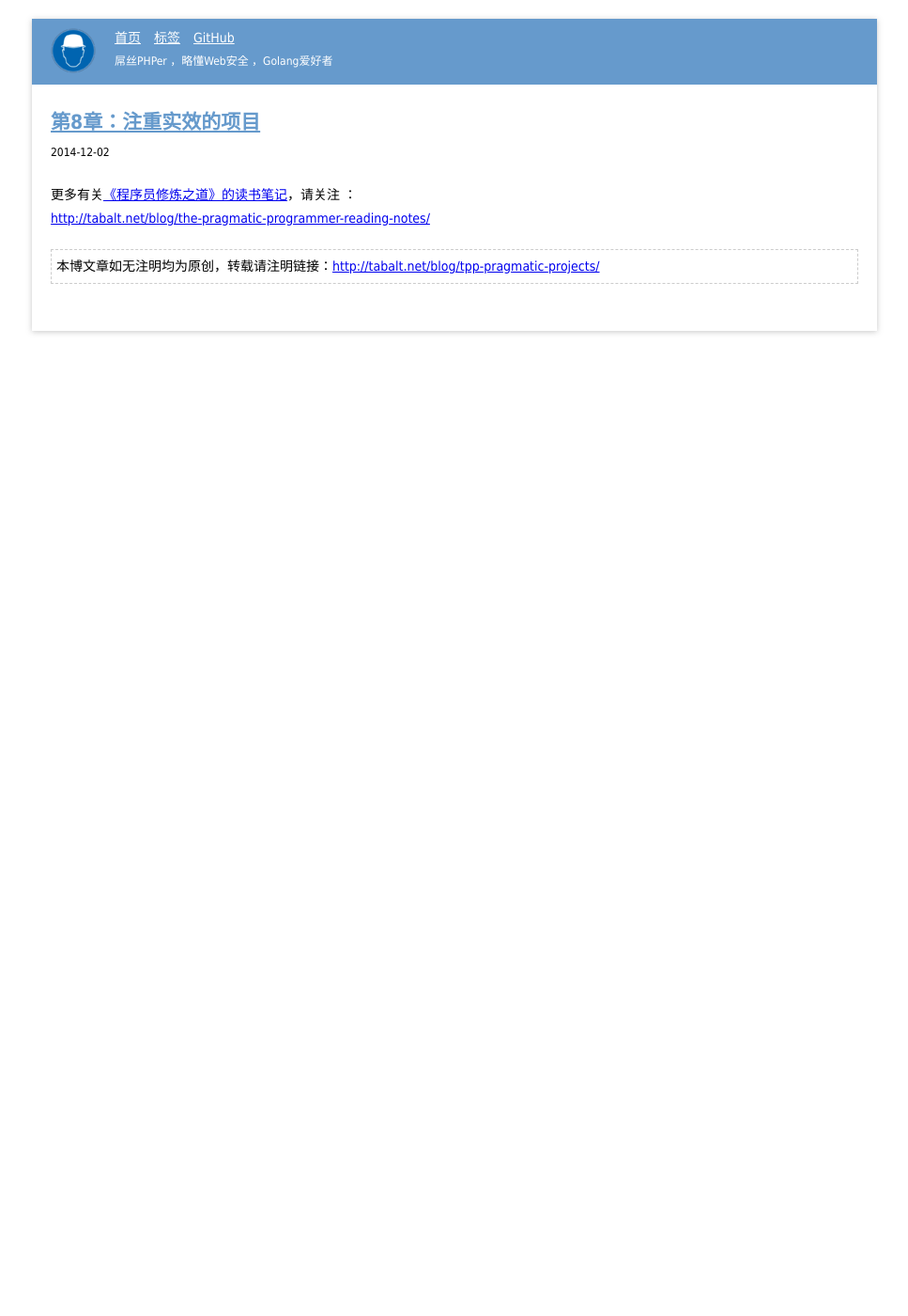
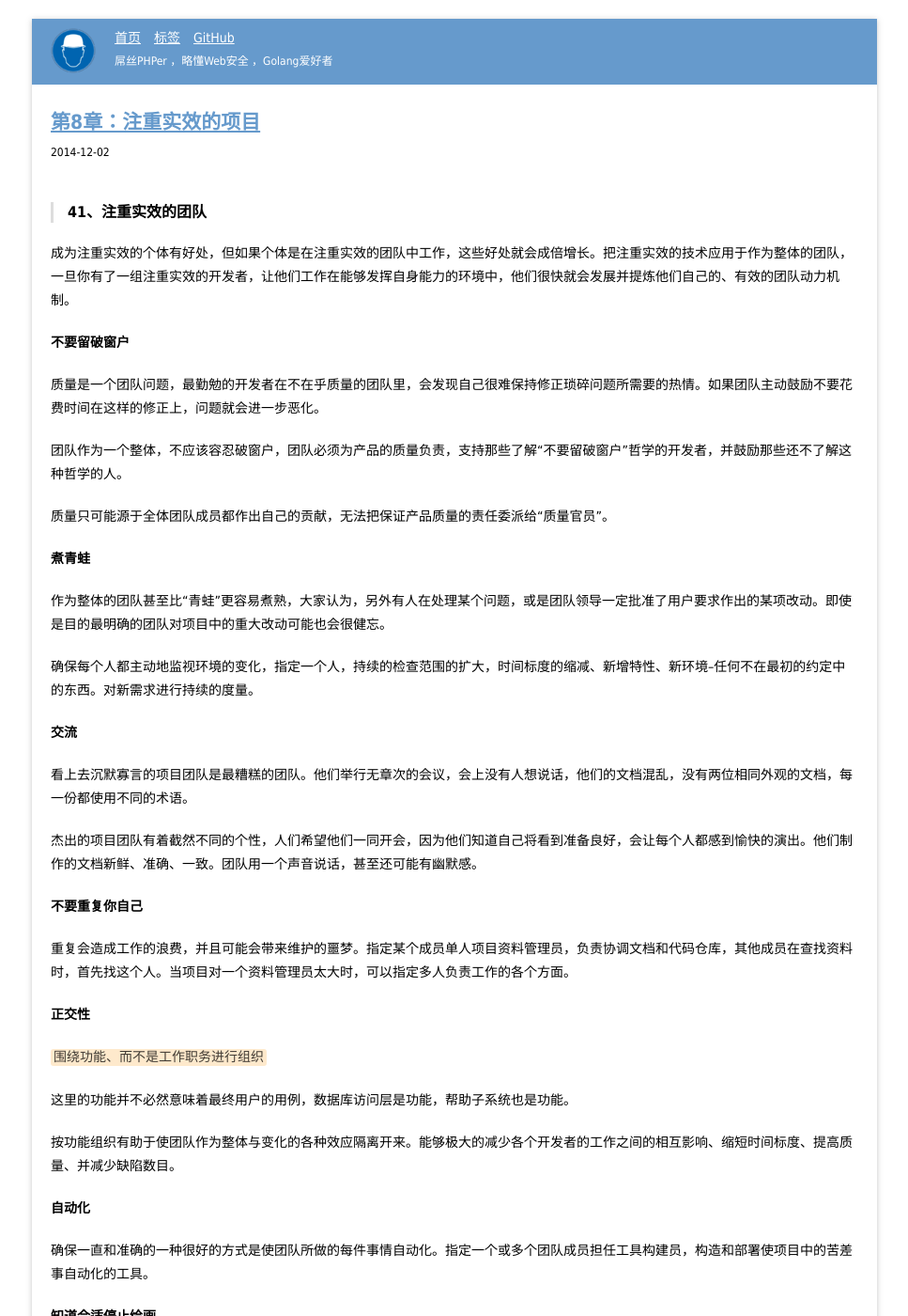
Before and after one commit to tabalt/tabalt.github.io, a Jekyll site: the page built from _posts/the-pragmatic-programmer/2014-12-02-tpp-pragmatic-projects.md, in a window 1280 px wide and 1400 px high. Shown: the whole window at 94% size, without its empty margins (156-1123 px from the left). Built offline with Jekyll 4.4.1, drawn with Linux system fonts in a browser that asks for light colours; Markdown is read by kramdown in place of the engine named in the settings; comment, search, counter and statistics services are not loaded; some of the changed text lies outside the part shown.

Commit message:
update blog

```diff
--- a/_posts/the-pragmatic-programmer/2014-12-02-tpp-pragmatic-projects.md
+++ b/_posts/the-pragmatic-programmer/2014-12-02-tpp-pragmatic-projects.md
@@ -11,6 +11,98 @@ description: 《程序员修炼之道》第8章注重实效的项目读书笔记
 ---
 
 
+### 41、注重实效的团队
+
+成为注重实效的个体有好处，但如果个体是在注重实效的团队中工作，这些好处就会成倍增长。把注重实效的技术应用于作为整体的团队，一旦你有了一组注重实效的开发者，让他们工作在能够发挥自身能力的环境中，他们很快就会发展并提炼他们自己的、有效的团队动力机制。
+
+
+**不要留破窗户**
+
+质量是一个团队问题，最勤勉的开发者在不在乎质量的团队里，会发现自己很难保持修正琐碎问题所需要的热情。如果团队主动鼓励不要花费时间在这样的修正上，问题就会进一步恶化。
+
+团队作为一个整体，不应该容忍破窗户，团队必须为产品的质量负责，支持那些了解“不要留破窗户”哲学的开发者，并鼓励那些还不了解这种哲学的人。
+
+质量只可能源于全体团队成员都作出自己的贡献，无法把保证产品质量的责任委派给“质量官员”。
+
+
+**煮青蛙**
+
+作为整体的团队甚至比“青蛙”更容易煮熟，大家认为，另外有人在处理某个问题，或是团队领导一定批准了用户要求作出的某项改动。即使是目的最明确的团队对项目中的重大改动可能也会很健忘。
+
+确保每个人都主动地监视环境的变化，指定一个人，持续的检查范围的扩大，时间标度的缩减、新增特性、新环境--任何不在最初的约定中的东西。对新需求进行持续的度量。
+
+
+**交流**
+
+看上去沉默寡言的项目团队是最糟糕的团队。他们举行无章次的会议，会上没有人想说话，他们的文档混乱，没有两位相同外观的文档，每一份都使用不同的术语。
+
+杰出的项目团队有着截然不同的个性，人们希望他们一同开会，因为他们知道自己将看到准备良好，会让每个人都感到愉快的演出。他们制作的文档新鲜、准确、一致。团队用一个声音说话，甚至还可能有幽默感。
+
+**不要重复你自己**
+
+重复会造成工作的浪费，并且可能会带来维护的噩梦。指定某个成员单人项目资料管理员，负责协调文档和代码仓库，其他成员在查找资料时，首先找这个人。当项目对一个资料管理员太大时，可以指定多人负责工作的各个方面。
+
+
+**正交性**
+
+`围绕功能、而不是工作职务进行组织`
+
+这里的功能并不必然意味着最终用户的用例，数据库访问层是功能，帮助子系统也是功能。
+
+按功能组织有助于使团队作为整体与变化的各种效应隔离开来。能够极大的减少各个开发者的工作之间的相互影响、缩短时间标度、提高质量、并减少缺陷数目。
+
+
+**自动化**
+
+确保一直和准确的一种很好的方式是使团队所做的每件事情自动化。指定一个或多个团队成员担任工具构建员，构造和部署使项目中的苦差事自动化的工具。
+
+
+**知道合适停止绘画**
+
+团队是由个体组成的，让每个成员都能以他们自己的方式闪亮，给他们足够的空间，以支持他们并确保项目的交互能够符合需求。然后，要抵制“足够好的软件”中的画家不断画下去的诱惑。
+
+
+
+### 42、无处不在的自动化
+
+
+无论是构建和发布流程，是书面的代码复查工作、还是其他任何在项目中反复出现的任务，都必须是自动的。人工流程不能保证一致性，也无法俺保证可重复性，特别是在不同的人对流程的哥哥方面有不同的解释时。
+
+
+**一切都要自动化**
+
+`不要使用手工流程`
+
+人的可重复性并不像计算机那么好。我们也不应期望他们能那样。shell脚本或批处理能以相同的次序、反复执行同样的命令，他们能被置于源码控制之下，你因而也可以检查流程的修改历史。
+
+使用cron ，我们可以自动安排备份，夜间构建、网站维护，以及其他任何可以无人照管的完成的事情。
+
+
+**项目编译**
+
+项目编译是一件应该可靠、可重复地进行的琐碎工作，我们通常通过makefile编译项目，可以增加挂钩，让其为我们生成代码，并自动运行回归测试。
+
+
+**构建自动化**
+
+典型情况下，项目构建包含以下几个步骤：
+
+* 从仓库中迁出源码
+* 从头开始构建项目
+* 创建可分发映像
+* 运行规定的测试
+
+对于大多数项目，这一层面的构建是在每天夜间自动运行的。在典型情况下，与在构建的项目的某个具体部分时运行的测试相比，这样的夜间构建中运行的测试要更完整。
+
+你想要作为产品发现的最终构建，可能具有与常规的夜间构建不同的需求，最终构建可能要求锁住仓库，或是标上发布号，要求设置不同的优化和调试模式。
+
+
+**自动化管理**
+
+
+我们可以运行脚本，让它们基于源码和文档的内容，自动为我们完成各种流程。我们的目标是维持自动、无人照管、内容驱动的工作流。
+
+让计算机去做重复、庸常的事情，它会做的比我们更好，我们有更重要、更困难的事情要做。
 
 
 
```
